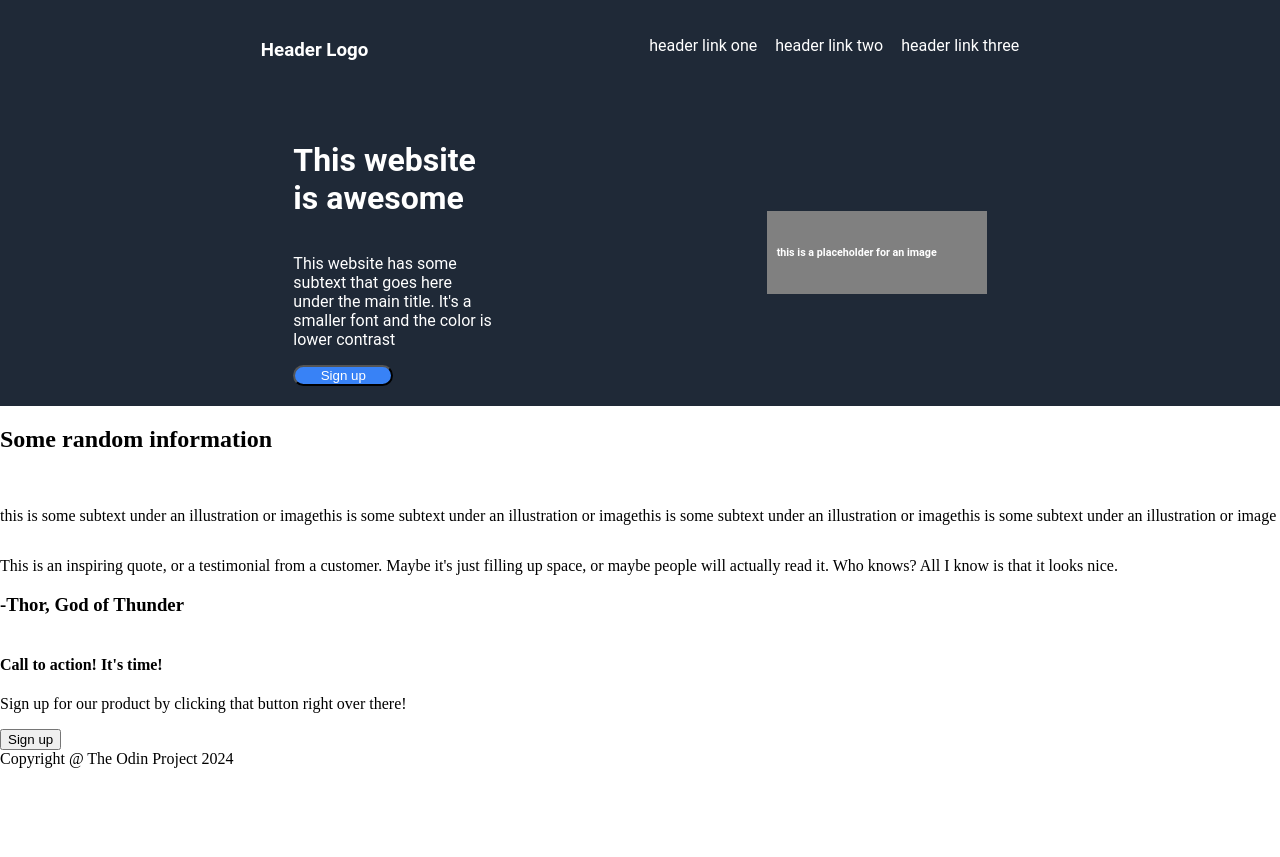
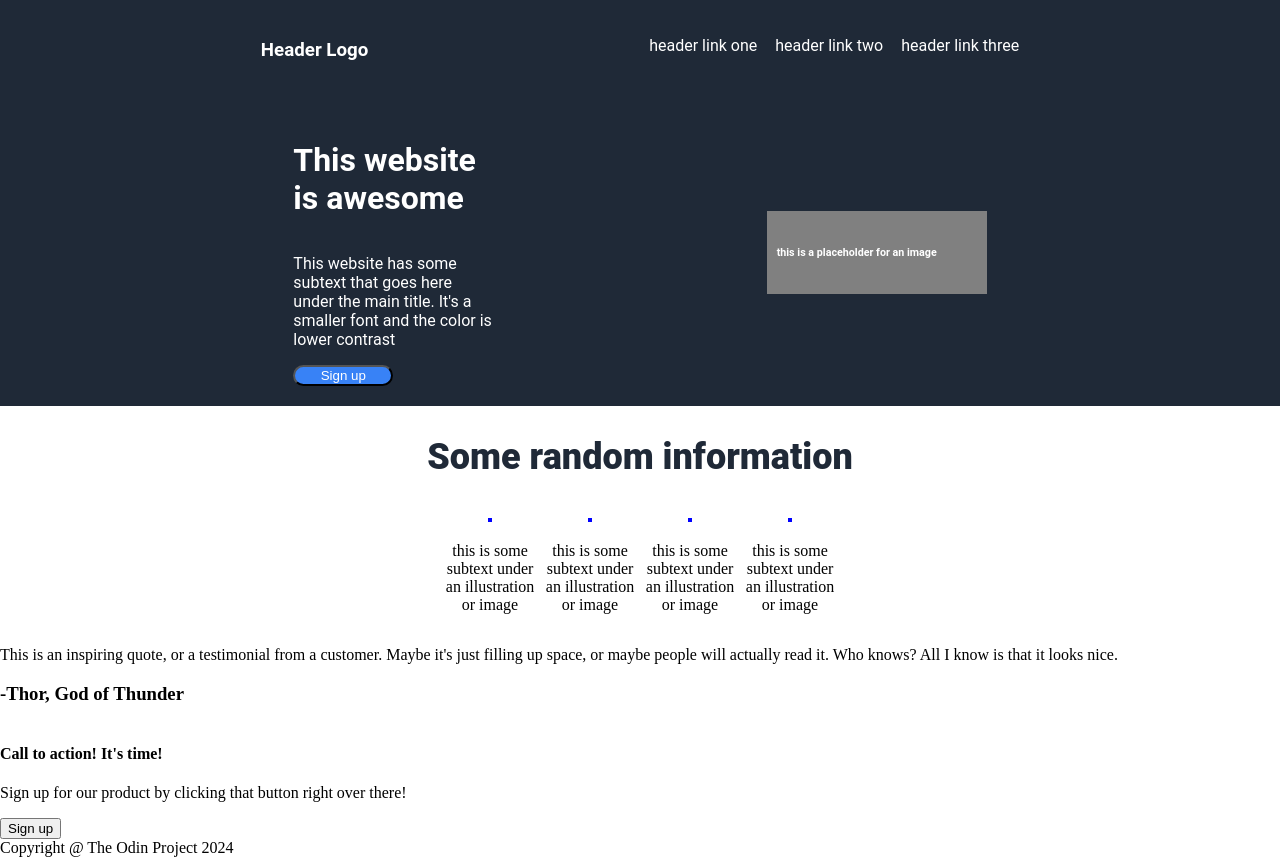
Before and after one commit to JetLaHEHE/landing-page, a plain HTML site: page index.html in a window 1280 px wide. Before the commit the page ends 800 px from the top, so only its background shows below. Drawn offline with Linux system fonts and the light colour scheme.

Commit message:
Added a new folder 'images' and inserted a photo

```diff
--- a/index.html
+++ b/index.html
@@ -34,7 +34,7 @@
     </div>
 
     <div class="information">
-        <h2>Some random information</h2>
+        <h2 id="title-information">Some random information</h2>
         <div class="cards">
             <div class="card">
                 <img src="#" alt="">
--- a/style.css
+++ b/style.css
@@ -61,8 +61,28 @@ span {
     display: flex;
     flex-direction: column;
     justify-content: center;
+    align-items: center;
 }
 
 .cards {
     display: flex;
 }
+
+.card {
+    font-family: 'Hero';
+    max-width: 100px;
+    text-align: center;
+}
+
+#title-information {
+    font-family: 'Roboto';
+    font-size: 36px;
+    color: #1F2937;
+    font-weight: 900;
+}
+
+.card img {
+    border: 2px solid blue;
+    max-height: 150px;
+    max-height: 150px;
+}
```
Also changed, not shown: images/flower.jpg (added).
